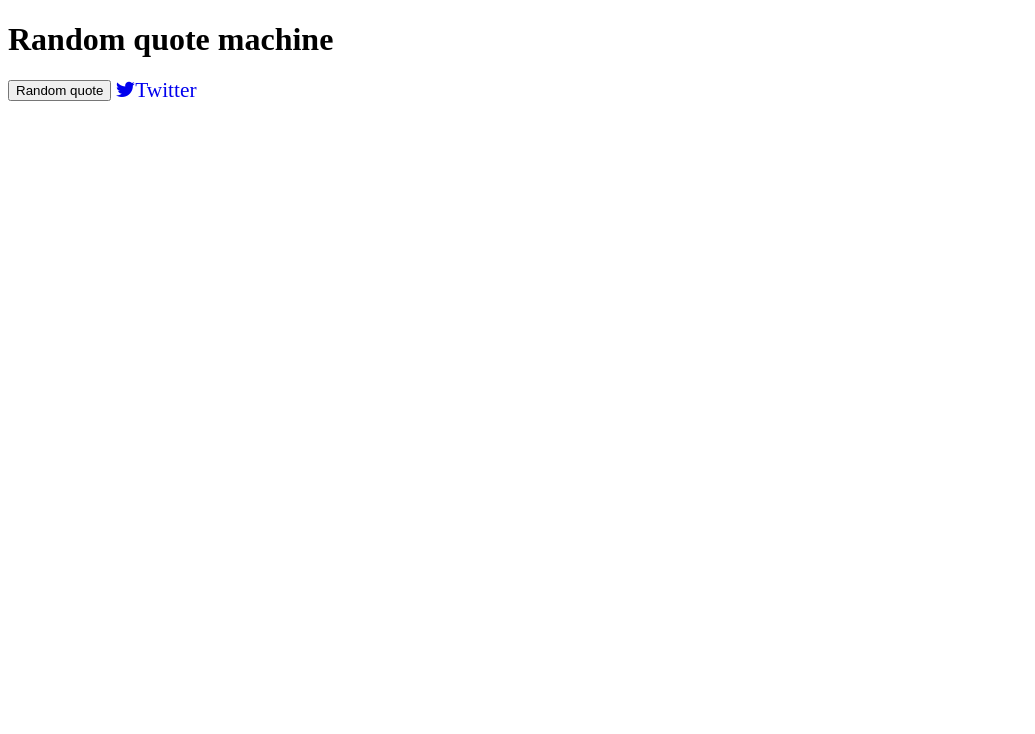
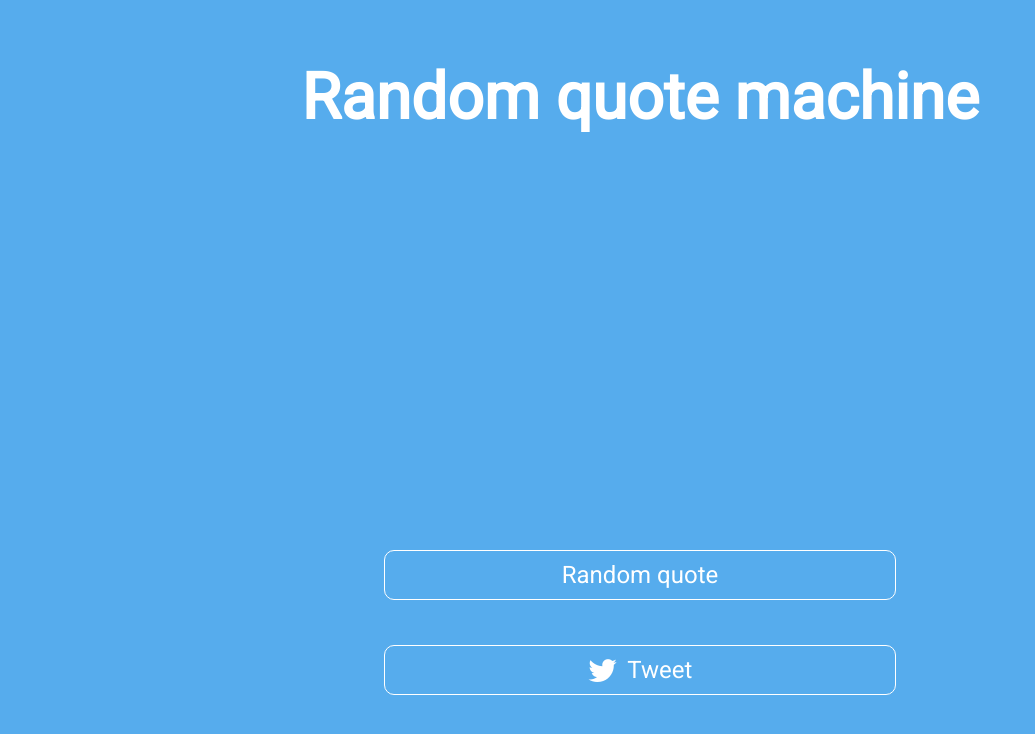
Before and after one commit to bartekma89/AJAX_12.5, a plain HTML site: page index.html in a window 1280 px wide. Shown: the whole page, without its empty margins (0-1035 px from the left). Drawn offline with nearby package versions, Linux system fonts and the light colour scheme; no server answers.

Commit message:
added style css, working at loading icon

```diff
--- a/index.html
+++ b/index.html
@@ -6,19 +6,20 @@
 	<meta name="viewport" content="width=device-width, initial-scale=1.0">
 	<title>Random quote</title>
 	<link rel="stylesheet" href="https://cdnjs.cloudflare.com/ajax/libs/font-awesome/4.7.0/css/font-awesome.min.css">
+	<link rel="stylesheet" href="style/style.css">
 </head>
 
 <body>
 	<header>
 		<h1>Random quote machine</h1>
 	</header>
-	<div>
-		<h2 class="quote"></h2>
-		<h3 class="author"></h3>
+	<div class="text">
+		<h2 class="text__quote"></h2>
+		<h3 class="text__author"></h3>
 	</div>
 	<div>
-		<button class="trigger">Random quote</button>
-		<a href="#" target="_blank" class="tweet"><i class="fa fa-lg fa-twitter">Twitter</i></a>
+		<button class="trigger app-btn app-btn--primary">Random quote</button>
+		<a type="button" href="#" target="_blank" class="tweet app-btn app-btn--primary"><i class="fa fa-lg fa-twitter app-btn__icon"></i>Tweet</a>
 	</div>
 
 	<script src="https://ajax.googleapis.com/ajax/libs/jquery/3.2.1/jquery.min.js"></script>
--- a/js/scripts.js
+++ b/js/scripts.js
@@ -8,42 +8,38 @@ $(function () {
 
 	function getQuote() {
 
-		var $quote = $('.quote');
-		var $author = $('.author');
+		var $quote = $('.text__quote');
+		var $author = $('.text__author');
 
 		var quoteUrl = "https://quotesondesign.com/wp-json/posts?filter[orderby]=rand&filter[posts_per_page]=1";
 		var tweetLink = "https://twitter.com/intent/tweet?text=";
 
 		$.ajax({
-				type: "GET",
-				dataType: "json",
-				url: quoteUrl
-			})
-			.done(function (jqXHR) {
-				createTweet(jqXHR);
-			});
-
+			type: 'GET',
+			url: quoteUrl,
+			dataType: 'json'
+		}).done(function (jqXHR) {
+			createTweet(jqXHR);
+		});
 
 		function createTweet(response) {
-
 			var data = response[0];
 
 			var quoteText = $(data.content).text().trim();
-			var quoteAuthor = data.title;
+			var authorText = data.title;
 
-			if (!quoteAuthor.length) {
-				quoteAuthor = "Unkhnow author";
-			}
+			if (!authorText.length) authorText = "Unknow author";
 
-			var tweetText = "Quote of the day - " + quoteText + " Author: " + quoteAuthor;
+			var authorTweet = " Author: " + authorText;
+			var tweetText = "Quote of the day: " + quoteText + authorTweet;
 
 			if (tweetText.length > 140) {
 				getQuote();
 			} else {
 				var tweet = tweetLink + encodeURIComponent(tweetText);
+				$quote.text(quoteText);
+				$author.text(authorTweet);
 				$('.tweet').attr('href', tweet);
-				$quote.text(quoteText);
-				$author.text(quoteAuthor);
 			}
 
 		}
--- a/style/style.css
+++ b/style/style.css
@@ -0,0 +1,68 @@
+@import url('https://fonts.googleapis.com/css?family=Roboto:300,400&subset=latin-ext');
+
+* {
+	margin: 0;
+	padding: 0;
+	font-family: "Roboto", "sans-serif";
+	box-sizing: border-box;
+}
+
+body {
+	background-color: #56ACED;
+	color: #fff;
+	text-align: center;
+}
+
+header {
+	display: block;
+	margin: 50px auto;
+}
+
+header h1 {
+	padding: 10px;
+	font-size: 4rem;
+}
+
+.text {
+	font-size: 1.3rem;
+	margin: 150px auto;
+}
+
+.text__quote {
+	margin: 20px;
+	padding: 10px;
+	font-style: oblique;
+	font-weight: 300;
+}
+
+.text__author {
+	margin: 20px;
+	padding: 10px;
+	font-weight: 300;
+}
+
+.app-btn {
+	border-radius: 10px;
+	border: none;
+	margin: 45px;
+	padding: 10px 30px;
+	font-size: 24px;
+	cursor: pointer;
+	width: 40%;
+}
+
+.app-btn--primary {
+	background-color: transparent;
+	border: 1px solid #fff;
+	color: #fff;
+	text-decoration-line: none;
+}
+
+.app-btn__icon {
+	margin: 0 10px 0 0;
+}
+
+.tweet {
+	display: block;
+	margin: 0 auto;
+}
```
